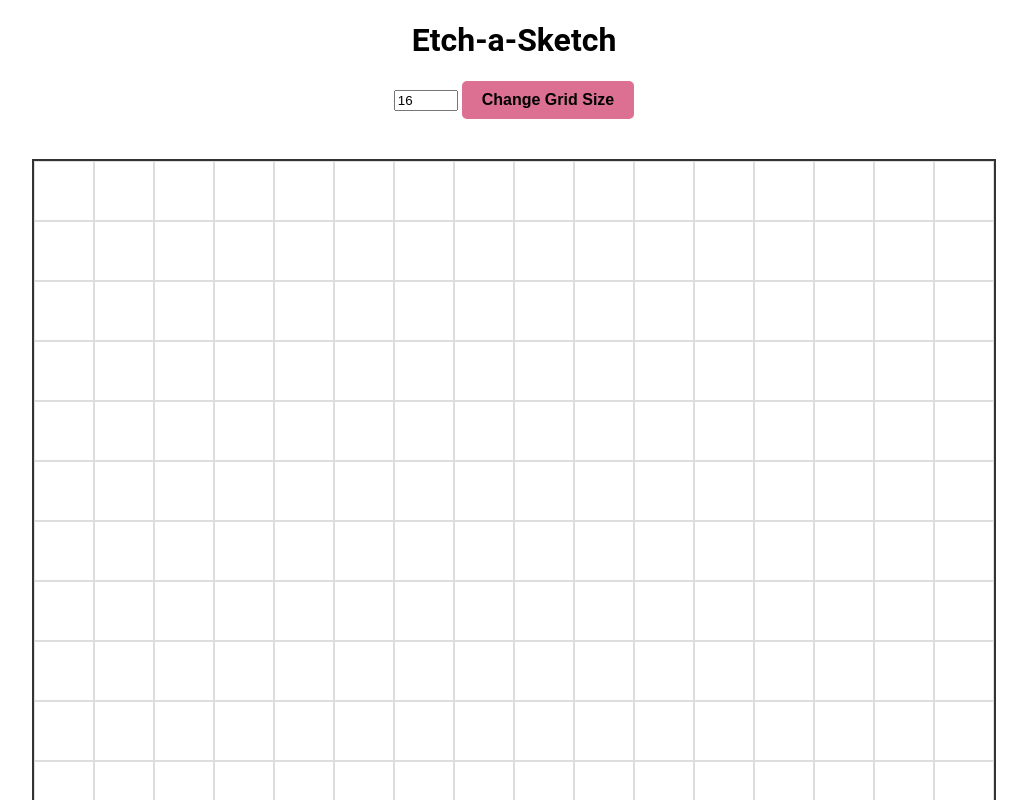
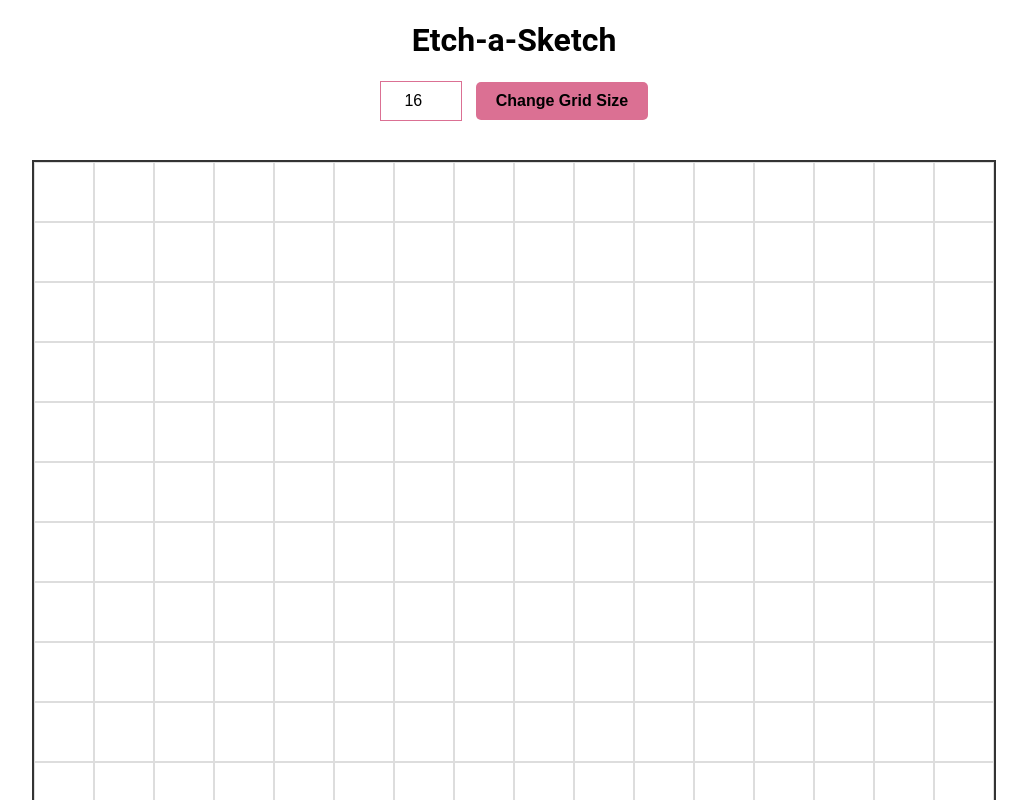
Before and after one commit to rismaamaliyah/etch-a-sketch, a plain HTML site: page index.html in a window 1280 px wide. Shown: the top 800 px of the page, without its empty margins (126-1153 px from the left). Drawn offline with Linux system fonts and the light colour scheme.

Commit message:
added styles for grid-size-input and controls

```diff
--- a/styles.css
+++ b/styles.css
@@ -35,3 +35,16 @@ body {
 #grid-size-btn:hover {
     background-color: palegoldenrod;
 }
+
+.controls {
+    margin-bottom: 20px;
+}
+
+#grid-size-input {
+    padding: 10px;
+    width: 60px;
+    font-size: 16px;
+    margin-right: 10px;
+    text-align: center;
+    border: 1px solid palevioletred;
+}
```
